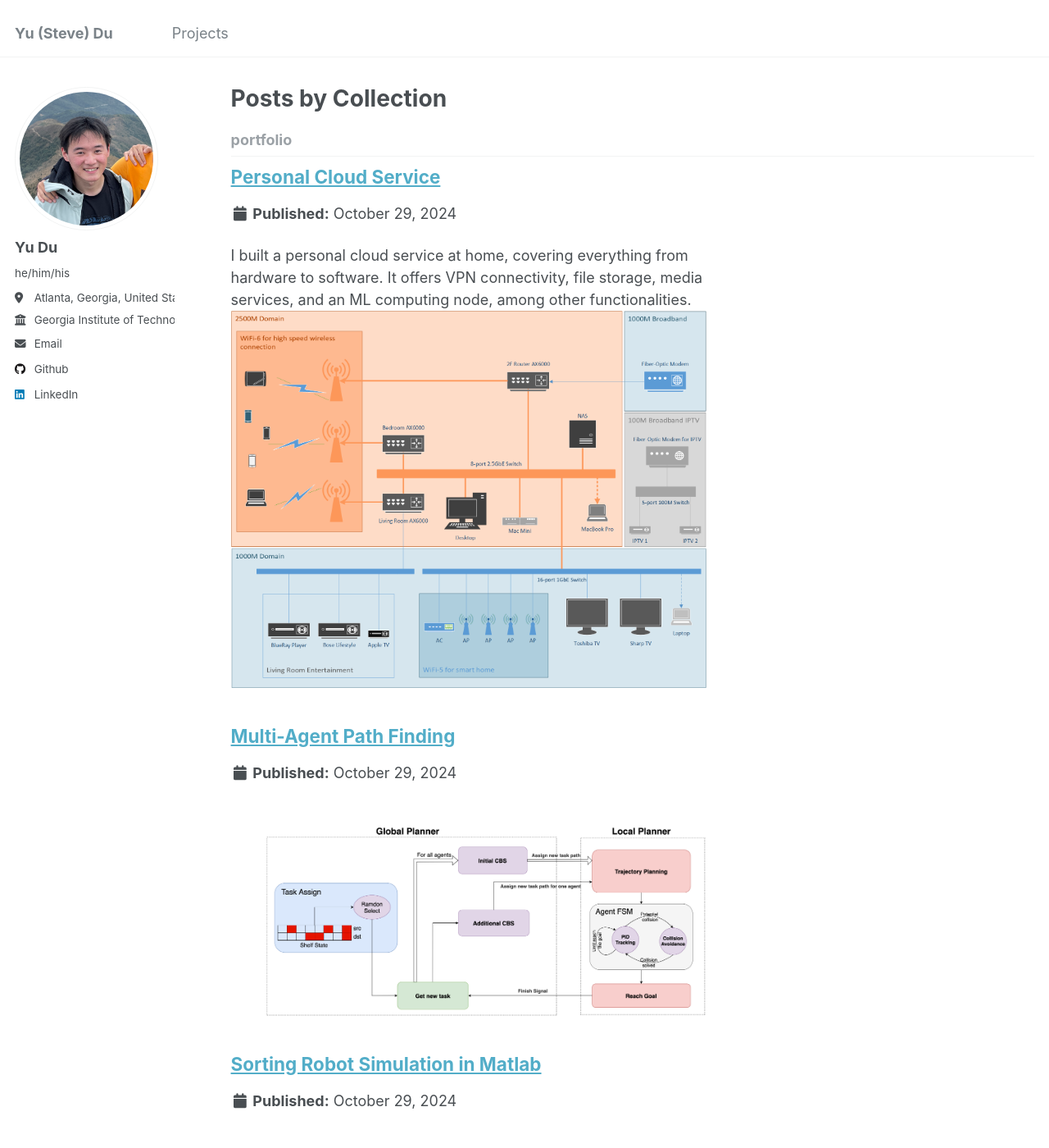
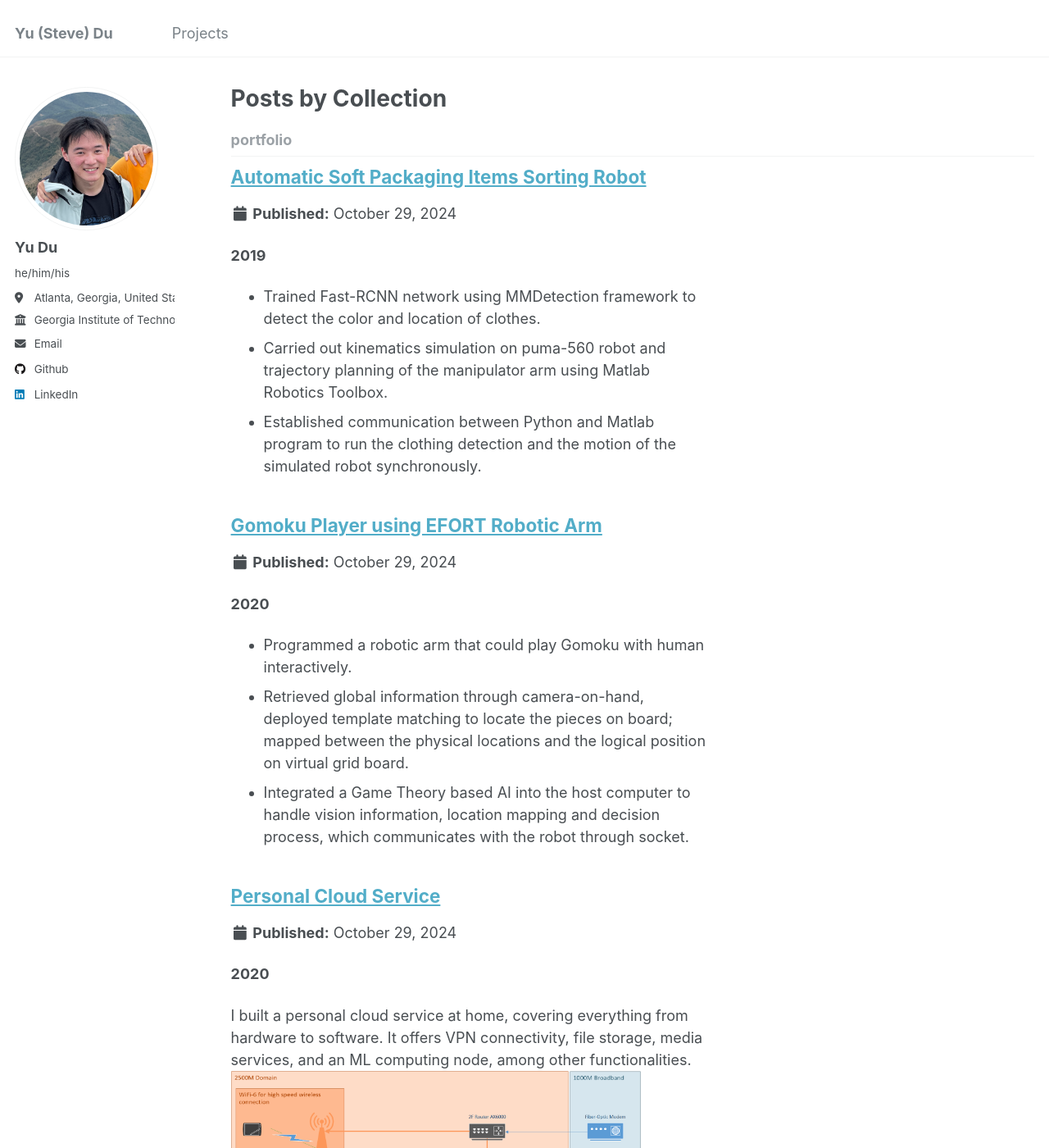
Before and after one commit to Mi-Dora/Mi-Dora.github.io, a Jekyll site: the page built from _pages/collection-archive.html, in a window 1280 px wide and 1400 px high. Shown: the whole window at 82% size. Built offline with Jekyll 4.4.1, drawn with Linux system fonts in a browser that asks for light colours; some of the changed text lies outside the part shown.

```diff
--- a/_pages/portfolio.html
+++ b/_pages/portfolio.html
@@ -8,6 +8,6 @@ author_profile: true
 {% include base_path %}
 
 
-{% for post in site.portfolio %}
+{% for post in site.portfolio reversed%}
   {% include archive-single.html %}
 {% endfor %}
--- /dev/null
+++ b/_portfolio/2019-sorting_robot.html
@@ -0,0 +1,39 @@
+---
+title: "Automatic Soft Packaging Items Sorting Robot"
+excerpt: " <p><b>2019</b></p>
+<ul>
+    <li>Trained Fast-RCNN network using MMDetection framework to detect the color and location of clothes.</li>
+    <li>Carried out kinematics simulation on puma-560 robot and trajectory planning of the manipulator arm using
+        Matlab Robotics Toolbox.</li>
+    <li>Established communication between Python and Matlab program to run the clothing detection and the motion
+        of the simulated robot synchronously.</li>
+</ul>
+"
+collection: projects
+---
+
+<ul>
+    <li>Trained Fast-RCNN network using MMDetection framework to detect the color and location of clothes.</li>
+    <li>Carried out kinematics simulation on puma-560 robot and trajectory planning of the manipulator arm using
+        Matlab Robotics Toolbox.</li>
+    <li>Established communication between Python and Matlab program to run the clothing detection and the motion
+        of the simulated robot synchronously.</li>
+</ul>
+
+<!DOCTYPE html>
+<html lang="en">
+<head>
+    <meta charset="UTF-8">
+    <meta name="viewport" content="width=device-width, initial-scale=1.0">
+    <title></title>
+</head>
+<body>
+    <h1></h1>
+    <iframe width="560" height="315"
+            src="https://www.youtube.com/embed/oL07yCDeik0"
+            frameborder="0"
+            allow="accelerometer; autoplay; clipboard-write; encrypted-media; gyroscope; picture-in-picture"
+            allowfullscreen>
+    </iframe>
+</body>
+</html>
--- /dev/null
+++ b/_portfolio/2020-gobang_robot.html
@@ -0,0 +1,37 @@
+---
+title: "Gomoku Player using EFORT Robotic Arm "
+excerpt: "<p><b>2020</b></p>
+<ul>
+    <li>Programmed a robotic arm that could play Gomoku with human interactively.</li>
+    <li>Retrieved global information through camera-on-hand, deployed template matching to locate the pieces on board; mapped between the physical locations and the logical position on virtual grid board.</li>
+    <li>Integrated a Game Theory based AI into the host computer to handle vision information, location mapping and decision process, which communicates with the robot through socket.</li>
+</ul>
+"
+collection: projects
+---
+
+
+<ul>
+    <li>Programmed a robotic arm that could play Gomoku with human interactively.</li>
+    <li>Retrieved global information through camera-on-hand, deployed template matching to locate the pieces on board; mapped between the physical locations and the logical position on virtual grid board.</li>
+    <li>Integrated a Game Theory based AI into the host computer to handle vision information, location mapping and decision process, which communicates with the robot through socket.</li>
+</ul>
+
+
+<!-- <!DOCTYPE html>
+<html lang="en">
+<head>
+    <meta charset="UTF-8">
+    <meta name="viewport" content="width=device-width, initial-scale=1.0">
+    <title></title>
+</head>
+<body> -->
+    <!-- <h1></h1> -->
+<iframe width="560" height="315"
+        src="https://www.youtube.com/embed/-nEPx8HtzNI"
+        frameborder="0"
+        allow="accelerometer; autoplay; clipboard-write; encrypted-media; gyroscope; picture-in-picture"
+        allowfullscreen>
+</iframe>
+<!-- </body>
+</html> -->
--- a/_portfolio/1-personal_service.md
+++ b/_portfolio/2020-personal_service.md
@@ -1,6 +1,7 @@
 ---
 title: "Personal Cloud Service"
-excerpt: "I built a personal cloud service at home, covering everything from hardware to software. It offers VPN connectivity, file storage, media services, and an ML computing node, among other functionalities. <br/><img src='/images/home_network.png'>"
+excerpt: "<p><b>2020</b></p>
+I built a personal cloud service at home, covering everything from hardware to software. It offers VPN connectivity, file storage, media services, and an ML computing node, among other functionalities. <br/><img src='/images/home_network.png' width='500'>"
 collection: projects
 ---
 
--- /dev/null
+++ b/_portfolio/2020-warehouse_robot.html
@@ -0,0 +1,22 @@
+---
+title: "Heterogenous Cooperative Robot System Design"
+excerpt: "<p><b>2020</b></p>
+<ul>
+    <li>Designed a group of cooperative robots for supermarket replenishment in Webots simulation, which is made up of DJI Mavic Pro and KUKA Youbot. </li>
+    <li>Developed a Quadcopter flight controller for DJI Mavic, which also supervises and schedules the replenishment process; then developed the mobile arm (KUKA Youbot) controller for navigation, which will  grab and place the items under the guidance of DJI Mavic. The two robots communicate through HTTP interface.</li>
+</ul>
+"
+collection: projects
+---
+
+<ul>
+    <li>Designed a group of cooperative robots for supermarket replenishment in Webots simulation, which is made up of DJI Mavic Pro and KUKA Youbot. </li>
+    <li>Developed a Quadcopter flight controller for DJI Mavic, which also supervises and schedules the replenishment process; then developed the mobile arm (KUKA Youbot) controller for navigation, which will  grab and place the items under the guidance of DJI Mavic. The two robots communicate through HTTP interface.</li>
+</ul>
+
+<iframe width="560" height="315"
+        src="https://www.youtube.com/embed/19B6kStLBVg"
+        frameborder="0"
+        allow="accelerometer; autoplay; clipboard-write; encrypted-media; gyroscope; picture-in-picture"
+        allowfullscreen>
+</iframe>
--- /dev/null
+++ b/_portfolio/2021-MAPF.html
@@ -0,0 +1,40 @@
+---
+title: "Lifelong Multi-Agent Path Finding (MAPF)"
+excerpt: " <p><b>2021</b></p>
+<ul>
+    <li>Established physical simulation on Webots and implemented PID controller for robot trajectory tracking.</li>
+    <li>Proposed an improved bi-directional A* to avoid potential collision caused by imperfect controller trajectory, and a centralized two-stage Conflict-Based Search(CBS) algorithm to complete the lifelong MAPF task.</li>
+</ul>
+<br/><img src='/images/mapf_framework.png'>"
+collection: projects
+---
+
+<!-- <!DOCTYPE html>
+<html lang="en">
+<head>
+    <meta charset="UTF-8">
+    <meta name="viewport" content="width=device-width, initial-scale=1.0">
+    <title>Embed YouTube Video</title>
+</head>
+<body>
+    <h1>My YouTube Video</h1>
+    <iframe width="560" height="315"
+            src="https://www.youtube.com/embed/x07jLnyc3nk"
+            frameborder="0"
+            allow="accelerometer; autoplay; clipboard-write; encrypted-media; gyroscope; picture-in-picture"
+            allowfullscreen>
+    </iframe>
+</body>
+</html> -->
+
+<ul>
+    <li>Established physical simulation on Webots and implemented PID controller for robot trajectory tracking.</li>
+    <li>Proposed an improved bi-directional A* to avoid potential collision caused by imperfect controller trajectory, and a centralized two-stage Conflict-Based Search(CBS) algorithm to complete the lifelong MAPF task.</li>
+</ul>
+
+
+<img src="/images/mapf_framework.png" alt="Framework">
+
+<img src="/images/initial_CBS.png" alt="Initial CBS">
+
+<img src="/images/additional_CBS.png" alt="Additional CBS">
```
Also changed, not shown: _portfolio/3-MAPF.html (deleted, +0 -30 lines), _portfolio/6-sorting_robot.html (deleted, +0 -23 lines), _portfolio/7-warehouse_robot.html (deleted, +0 -23 lines), _portfolio/8-gobang_robot.html (deleted, +0 -23 lines), 1 other file.
